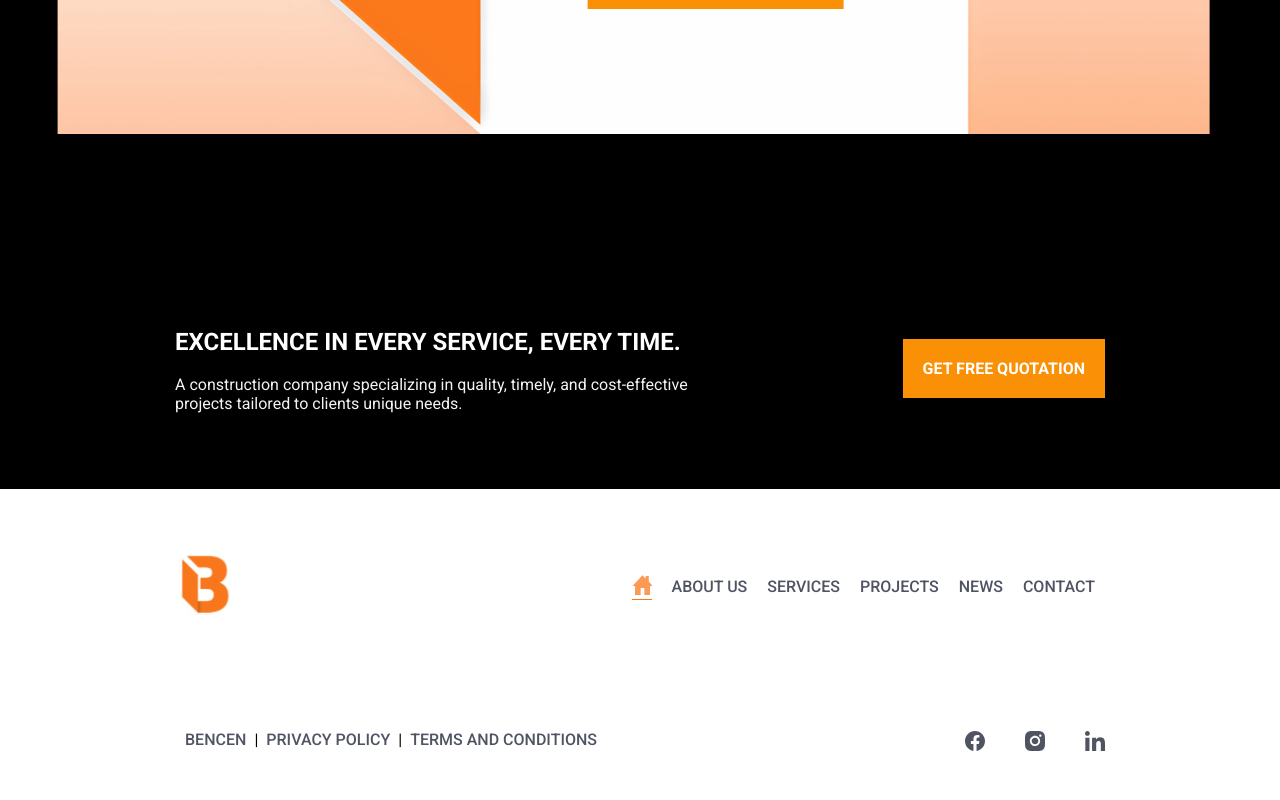
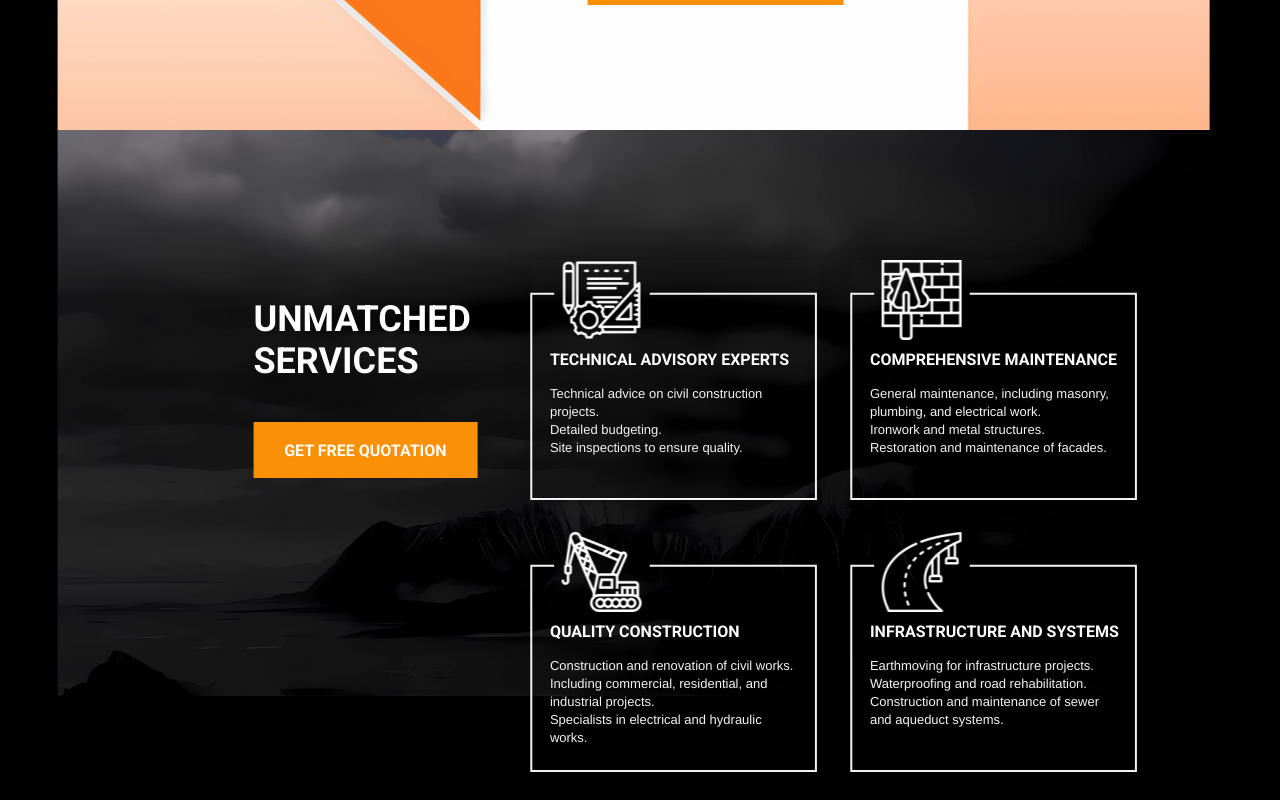
Before and after one commit to ipiccardo/bencen, a Next.js app: page / in a window 1280 px wide. Shown: the part 1380-2180 px from the top of the page. Built offline with nearby package versions, Linux system fonts and the light colour scheme.

Commit message:
Adapting Home Elements - Part 4

```diff
--- /dev/null
+++ b/src/app/components/Home_Unmatched_Services/UnmatchedServices.tsx
@@ -0,0 +1,25 @@
+"use client";
+
+import React, { useContext } from "react";
+import { UNMATCHED_SERVICES_TITLE, UNMATCHED_SERVICES_BUTTON } from "../../utils/constants";
+import Button from '../../components/Ui/Button';
+
+import { store } from "@/app/context/context";
+
+const UnmatchedServices = (): JSX.Element => {
+  const { language }: any = useContext(store)
+
+  return (
+    <>
+      <h1>{UNMATCHED_SERVICES_TITLE[language]}</h1>
+      <Button
+        href=""
+        // classNameButton={}
+        text={UNMATCHED_SERVICES_BUTTON[language]}
+        // onClick={}
+      />
+    </>
+  );
+};
+
+export default UnmatchedServices;
--- a/src/app/components/Service_Card/ServiceCard.tsx
+++ b/src/app/components/Service_Card/ServiceCard.tsx
@@ -18,8 +18,8 @@ interface Props {
 
 const ServiceCard = ({ imageName, header, content }: Props): JSX.Element => {
   const [hover, setHover] = useState(false);
+  const [width, setWidth] = useState(0);
   const { language }: any = useContext(store);
-  const [width, setWidth] = useState(0);
 
   useEffect(() => {
     if (window.innerWidth >= 1440) {
--- a/src/app/components/Unmatched_Card/UnmatchedCard.tsx
+++ b/src/app/components/Unmatched_Card/UnmatchedCard.tsx
@@ -1,4 +1,4 @@
-import React, {useContext} from "react";
+import React, {useState, useEffect, useContext} from "react";
 import Image from "next/image";
 import classes from './unmatchedCard.module.css';
 import { UNMATCHED_SERVICES } from '../../utils/constants';
@@ -11,22 +11,32 @@ interface Props {
 }
 
 const UnmatchedCard = ({ imageName, header, content }: Props): JSX.Element => {
+  const [width, setWidth] = useState(0);
+
+  useEffect(() => {
+    if (window.innerWidth >= 1440) {
+      setWidth(360);
+    } else {
+      setWidth(288);
+    }
+  }, [window.innerWidth]);
+
   return (
-    <div className={classes.unmatchedCard}>
+    <div className={classes.unmatchedCard} style={{width: `${width}px`, height: `${width * 5/6}px`}}>
       <div className={classes.overlapGroup}>
         <Image
             className={classes.subtract}
             alt="Subtract"
             src={"/icons/Unmatched_Services/subtract.svg"}
-            width={288}
-            height={208}
+            width={width}
+            height={width * 13/18}
         />
         <Image
           className={classes.image}
           alt={`${header}`.toLowerCase() + " icon"}
           src={`/icons/Unmatched_Services/${imageName}.png`}
-          width={80}
-          height={80}
+          width={width * 5/18}
+          height={width * 5/18}
         />
         <div className={classes.text}>
           <div className={classes.header}>{header}</div>
@@ -52,6 +62,6 @@ const UnmatchedCards = (): JSX.Element => {
       })}
       </ul>
   )
-  };
+};
 
 export default UnmatchedCards
--- a/src/app/components/Unmatched_Card/unmatchedCard.module.css
+++ b/src/app/components/Unmatched_Card/unmatchedCard.module.css
@@ -1,76 +1,83 @@
+/* Unmatched Card */
 .unmatchedCard {
   box-shadow: 0px 1.5px 22.5px 0.75px #00000040;
-  height: 240px;
-  width: 288px;
 }
 
-.unmatchedCard .overlapGroup {
-  height: 240px;
+.overlapGroup {
   position: relative;
 }
 
-.unmatchedCard .subtract {
+.subtract {
   top: 32px;
-  left: 0;
   position: absolute;
 }
 
-.unmatchedCard .image {
-  background-position: 50% 50%;
-  background-size: cover;
-  top: 0;
-  left: 32px;
+.image {
+  left: 40px;
   position: absolute;
 }
 
-.unmatchedCard .text {
-  width: 252px;
-  height: 107px;
-  top: 99px;
+.text {
+  width: 316px;
+  top: 112px;
   left: 24px;
   position: absolute;
 }
 
-.unmatchedCard .header {
+.header {
   color: var(--white-color);
-  font-family: var(--h-4-font-family);
-  font-size: var(--h-4-font-size);
-  font-style: var(--h-4-font-style);
-  font-weight: var(--h-4-font-weight);
-  height: 19px;
-  left: 0;
-  top: 0;
-  letter-spacing: var(--h-4-letter-spacing);
-  line-height: var(--h-4-line-height);
+  font-family: var(--h-3-font-family);
+  font-size: var(--h-3-font-size);
+  font-style: var(--h-3-font-style);
+  font-weight: var(--h-3-font-weight);
+  letter-spacing: var(--h-3-letter-spacing);
+  line-height: var(--h-3-line-height);
   position: absolute;
   white-space: nowrap;
 }
 
-.unmatchedCard .content {
+.content {
   color: var(--gray-light-color);
   font-family: "Roboto-Regular", Helvetica;
-  font-size: 12px;
+  font-size: 16px;
   font-weight: 400;
-  width: 248px;
-  height: 72px;
-  left: 0;
+  letter-spacing: var(--normal-small-letter-spacing);
+  line-height: var(--normal-small-line-height);
   top: 35px;
-  letter-spacing: 0;
-  line-height: 18px;
   position: absolute;
 }
 
+/* Unmatched Cards */
 .unmatchedCards {
   display: flex;
   list-style: none;
   gap: 32px;
   flex-wrap: wrap;
-  width: 50%;
+  /*width: 100%;*/
 }
 
-@media (max-width: 1217px) {
-  .unmatchedCards {
-    width: 80%;
-    justify-content: center;
+@media (max-width: 1440px) {
+  .image {
+    left: 32px;
+  }
+
+  .text {
+    top: 90px;
+    width: 250px;
+    left: 20px;
+  }
+
+  .header {
+    font-family: var(--h-4-font-family);
+    font-size: var(--h-4-font-size);
+    font-style: var(--h-4-font-style);
+    font-weight: var(--h-4-font-weight);
+    letter-spacing: var(--h-4-letter-spacing);
+    line-height: var(--h-4-line-height);
+  }
+
+  .content {
+    font-size: 13px;
+    line-height: 18px;
   }
 }
--- a/src/app/dashboard/page.module.css
+++ b/src/app/dashboard/page.module.css
@@ -58,7 +58,7 @@
   flex-direction: column;
   z-index: 2;
   transform: translateX(5%);
-  top: -120px;
+  top: -124px;
 }
 
 .secondImage {
@@ -92,6 +92,52 @@
 .aboutUsText Button {
   width: 256px;
   height: 48px;
+  margin-top: 16px;
+}
+
+.thirdSection {
+  background-color: black;
+  position: relative;
+}
+
+.unmatched {
+  position: relative;
+  align-items: center;
+  display: inline-flex;
+  flex-direction: column;
+  z-index: 2;
+  transform: translateX(5%);
+}
+
+.unmatchedCards {
+  position: absolute;
+  z-index: 2;
+  /*left: 592px;*/
+  /*top: 104px;*/
+  top: 15%;
+  left: 41%;
+}
+
+.unmatchedText {
+  position: absolute;
+  z-index: 2;
+  /*left: 256px;*/
+  /*top: 136px;*/
+  top: 19%;
+  left: 17%;
+  line-height: 24px;
+}
+
+.unmatchedText h1 {
+  max-width: 300px;
+  color: var(--white-color);
+  font-size: var(--h-1-font-size);
+  line-height: var(--h-1-line-height);
+}
+
+.unmatchedText Button {
+  width: 224px;
+  height: 56px;
   margin-top: 16px;
 }
 
@@ -226,7 +272,6 @@
     left: 25%;
   }
 }
-
 
 @media (max-width: 380px) {
   .secondImage {
--- a/src/app/dashboard/page.tsx
+++ b/src/app/dashboard/page.tsx
@@ -5,6 +5,7 @@ import "../styles/globals.css";
 import BuildingTomorrow from "../components/Home_Hero/BuildingTomorrow";
 import ServiceCards from "../components/Service_Card/ServiceCard";
 import AboutUs from "../components/Home_About_Us/AboutUs";
+import UnmatchedServices from "../components/Home_Unmatched_Services/UnmatchedServices";
 import UnmatchedCards from "../components/Unmatched_Card/UnmatchedCard";
 import classes from "./page.module.css";
 import Header from "../components/Header/Header";
@@ -91,7 +92,7 @@ const HomePage = () => {
         </div>
 
         {/* SECOND SECTION */}
-        <div className={classes.secondSection}>
+        <div className={classes.secondSection} style={{ height: resolution.width > 900 ? resolution.height - 124 : resolution.width > 700 ? 756 - 124 : 928 - 124}}>
           <section className={classes.aboutUs} style={{ width: resolution.width * 0.9 }}>
             <Image
               width={resolution.width > 900 ? resolution.width * 0.9 : 900}
@@ -112,10 +113,28 @@ const HomePage = () => {
             </div>
           </section>
         </div>
+
+        {/* THIRD SECTION */}
+        <div className={classes.thirdSection}>
+          <section className={classes.unmatched} style={{ width: resolution.width * 0.9 }}>
+            <Image
+              width={resolution.width > 900 ? resolution.width * 0.9 : 900}
+              height={resolution.width > 900 ? resolution.height : resolution.width > 700 ? 720 : 720}
+              src={`/images/backgrounds/home/3.png`}
+              alt={""}
+            />
+            <div className={classes.unmatchedCards}>
+              <UnmatchedCards/>
+            </div>
+            <div className={classes.unmatchedText}>
+              <UnmatchedServices/>
+            </div>
+          </section>
+        </div>
       </div>
     </>
-    );
-  }
+  );
+}
     {/*<>
       <div className={classes.homePageContainer}>
         <div className={classes.sectionsContainer}>
--- a/src/app/utils/constants.tsx
+++ b/src/app/utils/constants.tsx
@@ -99,7 +99,7 @@ export const UNMATCHED_SERVICES: Object = {
     technical: [
       "project",
       "TECHNICAL ADVISORY EXPERTS",
-      "Technical advice on civil construction projects. Detailed budgeting. Site inspections to ensure quality.",
+      "Technical advice on civil construction projects.\n Detailed budgeting.\n Site inspections to ensure quality.",
     ],
     maintenance: [
       "brickwall",
```
Also changed, not shown: public/images/backgrounds/home/3.png (added).
